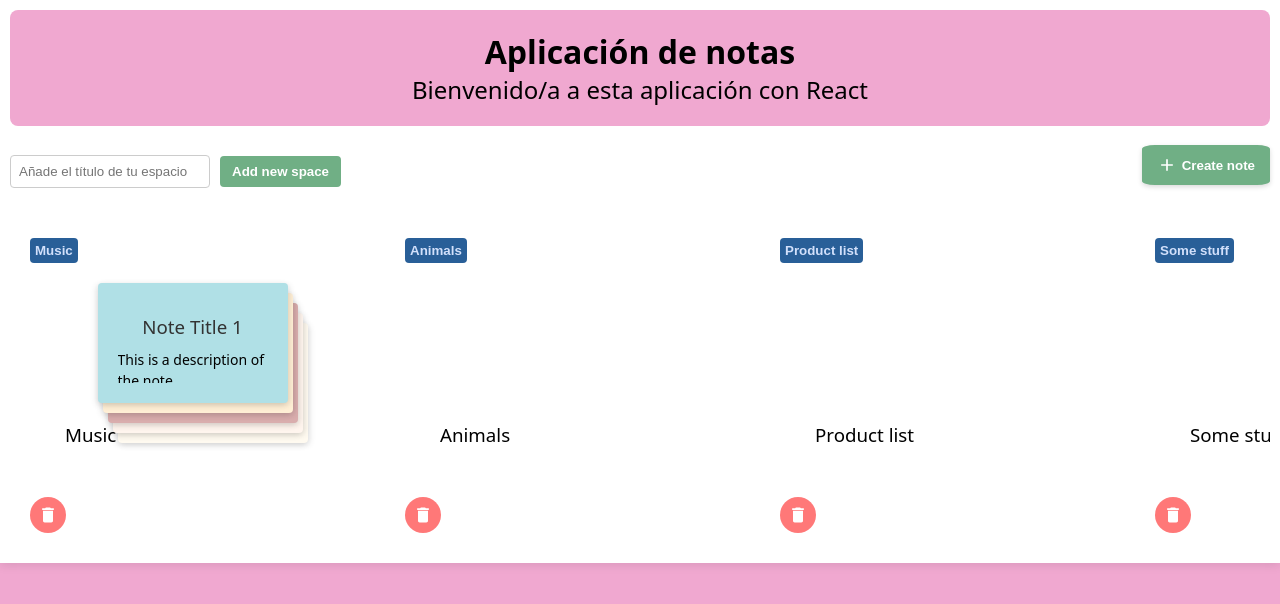
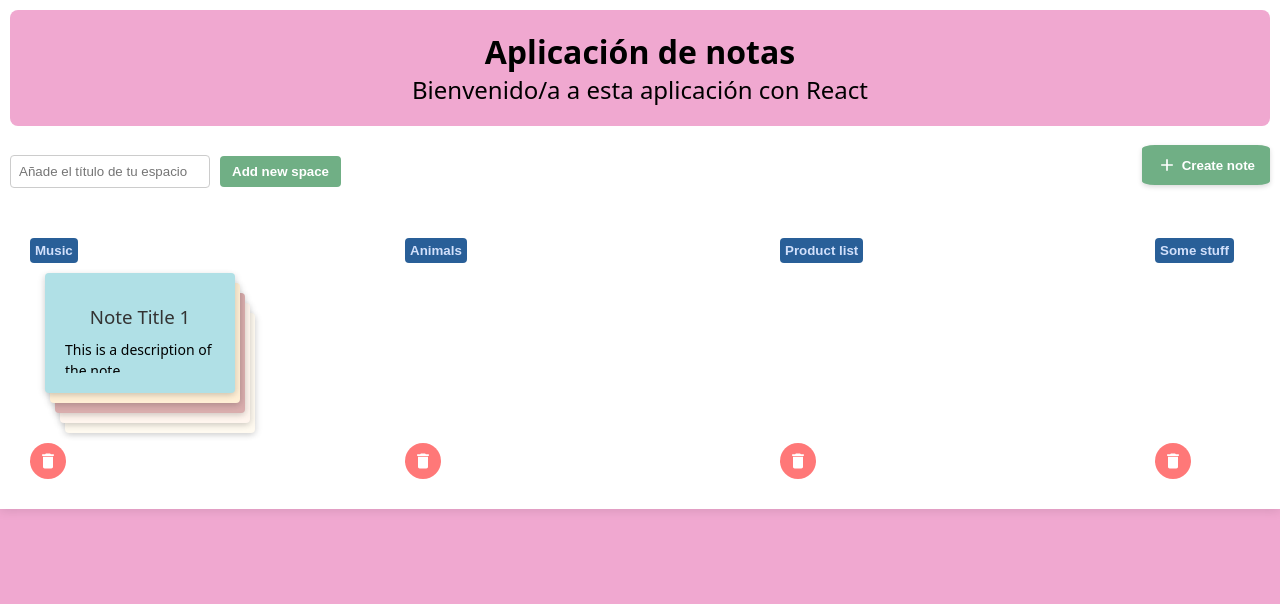
Before and after one commit to CarlosPaz64/Primer-Parcial---Desarrollo-de-Aplicaciones-Web, a React (Vite) app: page / in a window 1280 px wide. Shown: the top 604 px of the page. Built offline with nearby package versions, Linux system fonts and the light colour scheme.

Commit message:
Añadido de un portal
Que le permite al usuario crear n cantidad de colecciones de notas

```diff
--- /dev/null
+++ b/src/DragPortal.tsx
@@ -0,0 +1,36 @@
+import React, { useEffect, useState } from 'react';
+import ReactDOM from 'react-dom';
+
+interface DragPortalProps {
+  children: React.ReactNode;
+  isDragging: boolean;
+}
+
+const DragPortal: React.FC<DragPortalProps> = ({ children, isDragging }) => {
+  const [portalContainer, setPortalContainer] = useState<HTMLElement | null>(null);
+
+  useEffect(() => {
+    const container = document.createElement('div');
+    container.style.position = 'absolute';
+    container.style.top = '0';
+    container.style.left = '0';
+    container.style.width = '100%';
+    container.style.height = '100%';
+    container.style.pointerEvents = 'none';
+    container.style.zIndex = '10000'; // Alto zIndex para que esté encima de todo
+    document.body.appendChild(container);
+    setPortalContainer(container);
+
+    return () => {
+      document.body.removeChild(container);
+    };
+  }, []);
+
+  if (!portalContainer || !isDragging) {
+    return null;
+  }
+
+  return ReactDOM.createPortal(children, portalContainer);
+};
+
+export default DragPortal;
--- a/src/columns/AddColumn.tsx
+++ b/src/columns/AddColumn.tsx
@@ -26,8 +26,8 @@ const AddColumn: React.FC = () => {
   };
 
   const handleConfirmAddColumn = () => {
-    // Verificar si ya existen 4 columnas
-    if (state.columns.length >= 4) {
+    // Verificar si ya existen 24 columnas
+    if (state.columns.length >= 24) {
       setIsLimitReachedModalOpen(true); // Mostrar modal de límite alcanzado
       setIsConfirmModalOpen(false);
       return;
--- a/src/columns/CollapsedNotes.tsx
+++ b/src/columns/CollapsedNotes.tsx
@@ -2,7 +2,7 @@ import React from 'react';
 import { Note } from '../context-reducer/KanbanContext';
 import NoteCard from '../draggable/NoteCard';
 import { Draggable } from 'react-beautiful-dnd';
-import Tooltip from '@mui/material/Tooltip'; // Importa el Tooltip de Material-UI
+import Tooltip from '@mui/material/Tooltip';
 
 interface CollapsedNotesProps {
   column: {
@@ -26,26 +26,27 @@ const CollapsedNotes: React.FC<CollapsedNotesProps> = ({
     <Draggable draggableId={`collapsed-${column.id}`} index={0}>
       {(provided, snapshot) => (
         <Tooltip title="Notas amontonadas" placement="top">
-          <div>
+          <div
+            ref={provided.innerRef}
+            {...provided.draggableProps}
+            {...provided.dragHandleProps}
+            style={{
+              ...provided.draggableProps.style, // Mantener el estilo proporcionado por react-beautiful-dnd
+              zIndex: snapshot.isDragging ? 9999 : 'auto',
+            }}
+            onClick={onExpand}
+          >
             <div
-              ref={provided.innerRef}
-              {...provided.draggableProps}
-              {...provided.dragHandleProps}
               className="draggable"
               style={{
-                ...provided.draggableProps.style,
                 display: 'flex',
                 flexDirection: 'column',
                 alignItems: 'center',
                 justifyContent: 'center',
                 minHeight: '100px',
-                width: '200px',
                 margin: '0 auto',
                 boxSizing: 'border-box',
-                position: 'relative', // Cambia a 'relative' durante el arrastre
-                zIndex: snapshot.isDragging ? 9999 : 'auto',
               }}
-              onClick={onExpand}
             >
               {displayedNotes.map((note, noteIndex) => (
                 <div
--- a/src/columns/Column.tsx
+++ b/src/columns/Column.tsx
@@ -53,19 +53,6 @@ const Column: React.FC<ColumnProps> = ({ column, onDeleteNote, onEditNote }) =>
             )}
 
             {provided.placeholder}
-
-            {/* Título de la columna */}
-            <div
-              style={{
-                display: 'flex',
-                justifyContent: 'space-between',
-                alignItems: 'center',
-                marginTop: '20px',
-                padding: '0 10px',
-              }}
-            >
-              <h3 style={{ fontWeight: '500' }}>{column.title}</h3>
-            </div>
           </div>
         )}
       </Droppable>
--- a/src/confirmsModal/LimitReachedModal.tsx
+++ b/src/confirmsModal/LimitReachedModal.tsx
@@ -62,7 +62,7 @@ const LimitReachedModal: React.FC<LimitReachedModalProps> = ({ isOpen, onClose }
         onClick={(e) => e.stopPropagation()}
       >
         <h2>Límite Alcanzado</h2>
-        <p>Solo se pueden crear 4 espacios. Por favor, elimina o edita un espacio.</p>
+        <p>Solo se pueden crear 24 espacios. Por favor, elimina o edita un espacio.</p>
         <button onClick={onClose}>OK</button>
       </ModalContent>
     </ModalOverlay>
--- a/src/dashboard.tsx
+++ b/src/dashboard.tsx
@@ -12,6 +12,7 @@ import AppBar from './appBar/AppBar';
 import AddIcon from '@mui/icons-material/Add';
 import DeleteIcon from '@mui/icons-material/Delete';
 import Tooltip from '@mui/material/Tooltip';
+import DragPortal from './DragPortal'; // Importa DragPortal
 
 // Importar los nuevos modales
 import DeleteColumnModal from './confirmsModal/DeleteColumnModal';
@@ -168,7 +169,7 @@ const Kanban: React.FC = () => {
           style={{
             display: 'flex',
             zIndex: '0',
-            overflowX: 'hidden',
+            overflowX: 'auto',
             position: 'relative',
             padding: '10px 0',
             whiteSpace: 'nowrap',
@@ -187,7 +188,8 @@ const Kanban: React.FC = () => {
               >
                 {state.columns.map((column, index) => (
                   <Draggable key={column.id} draggableId={column.id} index={index}>
-                    {(provided, snapshot) => (
+                    {(provided, snapshot) => {
+                      const content = (
                         <div
                           ref={provided.innerRef}
                           {...provided.draggableProps}
@@ -229,7 +231,15 @@ const Kanban: React.FC = () => {
                             </button>
                           </Tooltip>
                         </div>
-                    )}
+                      );
+                      return snapshot.isDragging ? (
+                        <DragPortal isDragging={snapshot.isDragging}>
+                          {content}
+                        </DragPortal>
+                      ) : (
+                        content
+                      );
+                    }}
                   </Draggable>
                 ))}
                 {provided.placeholder}
```
Lines whose indentation alone changed are shown as unchanged.
